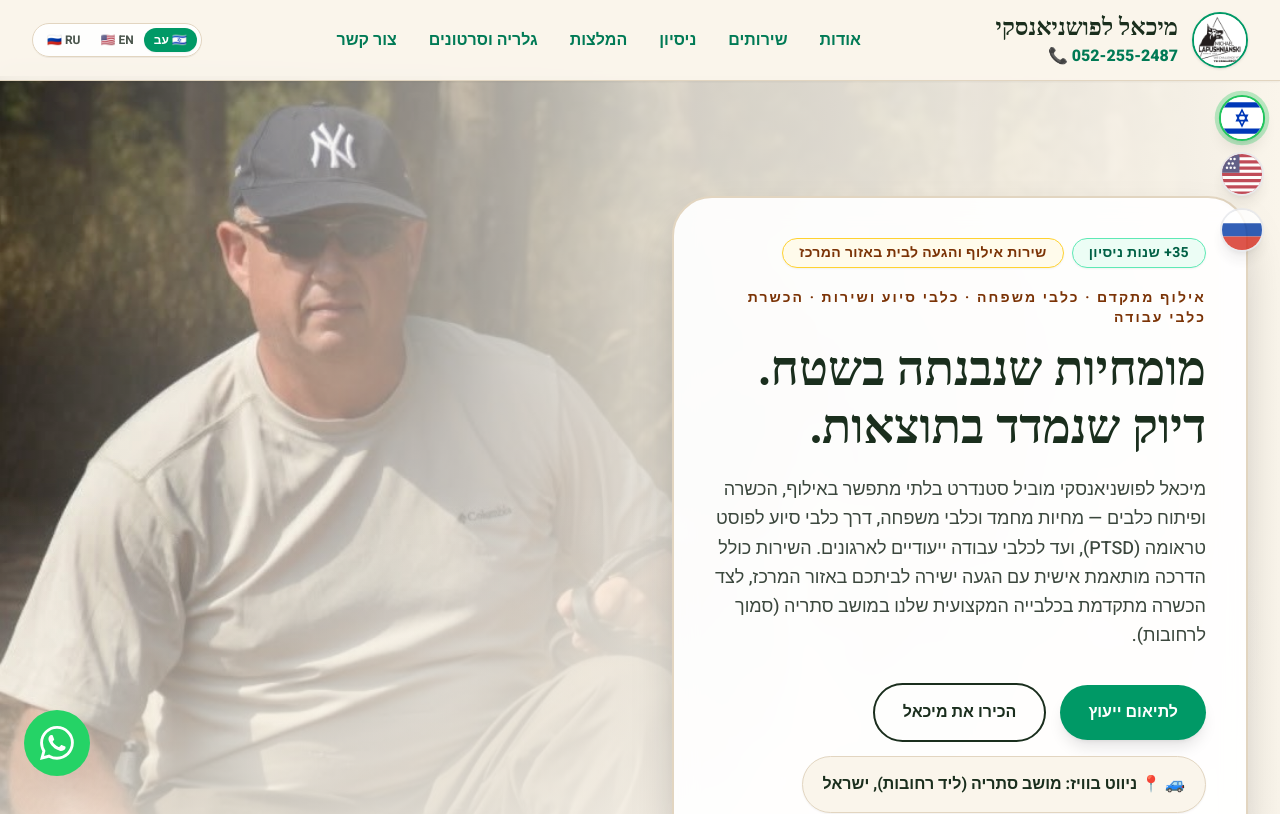
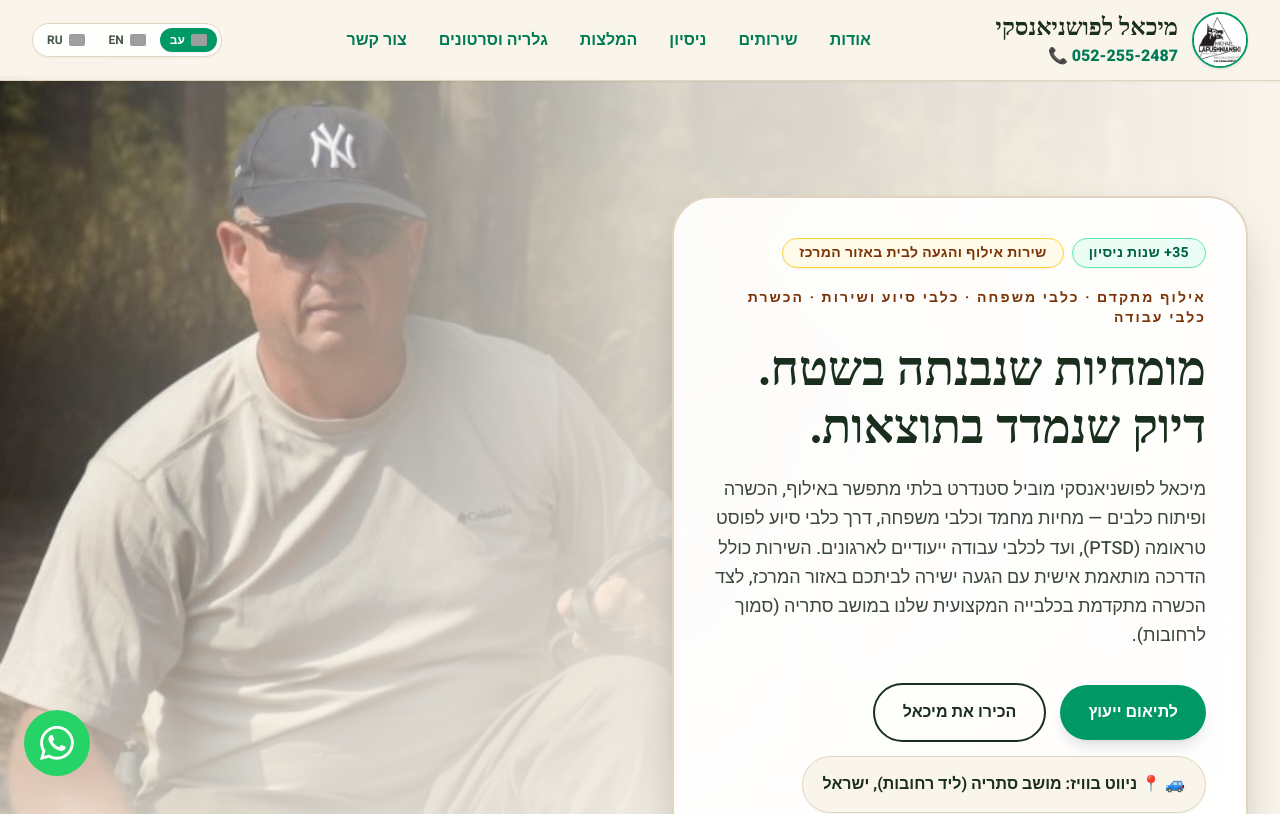
Before and after one commit to naorla/michael-website, a React (Vite) app: page / in a window 1280 px wide. Shown: the top 814 px of the page. Built offline with nearby package versions, Linux system fonts and the light colour scheme; grey boxes are pictures that could not be loaded; a web font is replaced by a local one.

Commit message:
third commit

```diff
--- a/src/App.tsx
+++ b/src/App.tsx
@@ -13,67 +13,10 @@ import { WhyUs } from "./components/WhyUs";
 import { LanguageProvider, useLanguage } from "./LanguageContext";
 
 function MainContent() {
-  const { t, lang, setLang } = useLanguage();
+  const { t } = useLanguage();
   return (
     <>
       <a className="skip-link" href="#main">{t('skipLink')}</a>
-
-      {/* מתג שפות עם דגלים צבעוניים אמיתיים */}
-      <div className="fixed top-24 start-4 z-50 flex flex-col gap-3">
-        {/* דגל ישראל */}
-        <button
-          onClick={() => setLang('he')}
-          title="עברית"
-          className={`w-11 h-11 rounded-full overflow-hidden shadow-lg transition-transform hover:scale-110 flex items-center justify-center bg-white border-2 ${
-            lang === 'he' ? 'border-gold ring-4 ring-gold/30 scale-105' : 'border-gray-200 opacity-80 hover:opacity-100'
-          }`}
-        >
-          <svg viewBox="0 0 32 32" className="w-full h-full object-cover">
-            <rect width="32" height="32" fill="#fff" />
-            <rect y="4" width="32" height="4" fill="#0038b8" />
-            <rect y="24" width="32" height="4" fill="#0038b8" />
-            <path d="M16 10 L20 18 L12 18 Z M16 22 L20 14 L12 14 Z" fill="none" stroke="#0038b8" strokeWidth="1.2" />
-          </svg>
-        </button>
-
-        {/* דגל ארה"ב (אנגלית) */}
-        <button
-          onClick={() => setLang('en')}
-          title="English"
-          className={`w-11 h-11 rounded-full overflow-hidden shadow-lg transition-transform hover:scale-110 flex items-center justify-center bg-white border-2 ${
-            lang === 'en' ? 'border-gold ring-4 ring-gold/30 scale-105' : 'border-gray-200 opacity-80 hover:opacity-100'
-          }`}
-        >
-          <svg viewBox="0 0 32 32" className="w-full h-full object-cover">
-            <rect width="32" height="32" fill="#b22234" />
-            <path d="M0 2.5h32v2.5H0zm0 5h32v2.5H0zm0 5h32v2.5H0zm0 5h32v2.5H0zm0 5h32v2.5H0zm0 5h32v2.5H0z" fill="#fff" />
-            <rect width="14" height="15" fill="#3c3b6e" />
-            <circle cx="4" cy="4" r="1" fill="#fff" />
-            <circle cx="7" cy="4" r="1" fill="#fff" />
-            <circle cx="10" cy="4" r="1" fill="#fff" />
-            <circle cx="5.5" cy="7.5" r="1" fill="#fff" />
-            <circle cx="8.5" cy="7.5" r="1" fill="#fff" />
-            <circle cx="4" cy="11" r="1" fill="#fff" />
-            <circle cx="7" cy="11" r="1" fill="#fff" />
-            <circle cx="10" cy="11" r="1" fill="#fff" />
-          </svg>
-        </button>
-
-        {/* דגל רוסיה */}
-        <button
-          onClick={() => setLang('ru')}
-          title="Русский"
-          className={`w-11 h-11 rounded-full overflow-hidden shadow-lg transition-transform hover:scale-110 flex items-center justify-center bg-white border-2 ${
-            lang === 'ru' ? 'border-gold ring-4 ring-gold/30 scale-105' : 'border-gray-200 opacity-80 hover:opacity-100'
-          }`}
-        >
-          <svg viewBox="0 0 32 32" className="w-full h-full object-cover">
-            <rect width="32" height="10.6" fill="#fff" />
-            <rect y="10.6" width="32" height="10.6" fill="#0039a6" />
-            <rect y="21.2" width="32" height="10.8" fill="#d52b1e" />
-          </svg>
-        </button>
-      </div>
 
       {/* כפתור וואטסאפ צף */}
       <a
@@ -105,6 +48,7 @@ function MainContent() {
     </>
   );
 }
+
 export default function App() {
   return (
     <LanguageProvider>
--- a/src/components/Navbar.tsx
+++ b/src/components/Navbar.tsx
@@ -16,10 +16,10 @@ export function Navbar() {
 
   return (
     <header className="fixed top-0 inset-x-0 z-50 bg-[#FAF5EB]/95 backdrop-blur-md border-b border-[#E2D5C0] shadow-xs">
-      <div className="max-w-7xl mx-auto px-4 sm:px-6 lg:px-8 h-20 flex items-center justify-between gap-2 sm:gap-4">
+      <div className="max-w-7xl mx-auto px-3 sm:px-6 lg:px-8 h-20 flex items-center justify-between gap-2 sm:gap-4">
 
-        {/* צד ימין / שמאל לפי שפה: לוגו ופרטי המותג */}
-        <a href="#top" className="flex items-center gap-2.5 sm:gap-3.5 group shrink-0">
+        {/* לוגו ופרטי המותג */}
+        <a href="#top" className="flex items-center gap-2 sm:gap-3.5 group shrink-0">
           <img
             src="/logo.jpg"
             alt="מיכאל לפושניאנסקי לוגו"
@@ -45,8 +45,8 @@ export function Navbar() {
           </div>
         </a>
 
-        {/* קישורי ניווט ממורכזים בירוק למחשב (כולל המלצות) */}
-        <nav className="hidden lg:flex flex-1 items-center justify-center gap-6 xl:gap-8">
+        {/* קישורי ניווט ממורכזים בירוק למחשב */}
+        <nav className="hidden lg:flex flex-1 items-center justify-center gap-5 xl:gap-8">
           {navLinks.map((link) => (
             <a
               key={link.href}
@@ -58,43 +58,46 @@ export function Navbar() {
           ))}
         </nav>
 
-        {/* אזור כפתורי השפות והמובייל - מסודר ואלגנטי */}
-        <div className="flex items-center gap-2">
-          {/* בורר שפות קומפקטי מובנה ב-Navbar (חוסך את הצורך בדגלים צפים שמסתירים את התמונה) */}
-          <div className="flex items-center bg-white/90 p-1 rounded-full border border-[#E2D5C0] shadow-2xs">
+        {/* בורר שפות + כפתור מובייל */}
+        <div className="flex items-center gap-1.5 sm:gap-3">
+
+          {/* בורר שפות עם דגלי SVG שנטענים בכל מחשב ובכל מכשיר */}
+          <div className="flex items-center bg-white/90 p-1 rounded-full border border-[#E2D5C0] shadow-xs gap-1">
             <button
               onClick={() => setLang('he')}
-              className={`px-2 py-0.5 sm:px-2.5 sm:py-1 text-xs font-bold rounded-full transition-all ${
-                lang === 'he' ? 'bg-emerald-600 text-white shadow-xs' : 'text-[#4a554c] hover:text-[#1a2e1d]'
+              className={`flex items-center gap-1.5 px-2.5 py-1 text-xs font-bold rounded-full transition-all ${
+                lang === 'he' ? 'bg-emerald-600 text-white shadow-xs' : 'text-[#4a554c] hover:text-[#1a2e1d] hover:bg-black/5'
               }`}
-              title="עברית"
             >
-              🇮🇱 עב
+              <img src="https://flagcdn.com/w20/il.png" alt="עברית" className="w-4 h-3 rounded-xs object-cover" />
+              <span>עב</span>
             </button>
+
             <button
               onClick={() => setLang('en')}
-              className={`px-2 py-0.5 sm:px-2.5 sm:py-1 text-xs font-bold rounded-full transition-all ${
-                lang === 'en' ? 'bg-emerald-600 text-white shadow-xs' : 'text-[#4a554c] hover:text-[#1a2e1d]'
+              className={`flex items-center gap-1.5 px-2.5 py-1 text-xs font-bold rounded-full transition-all ${
+                lang === 'en' ? 'bg-emerald-600 text-white shadow-xs' : 'text-[#4a554c] hover:text-[#1a2e1d] hover:bg-black/5'
               }`}
-              title="English"
             >
-              🇺🇸 EN
+              <img src="https://flagcdn.com/w20/us.png" alt="English" className="w-4 h-3 rounded-xs object-cover" />
+              <span>EN</span>
             </button>
+
             <button
               onClick={() => setLang('ru')}
-              className={`px-2 py-0.5 sm:px-2.5 sm:py-1 text-xs font-bold rounded-full transition-all ${
-                lang === 'ru' ? 'bg-emerald-600 text-white shadow-xs' : 'text-[#4a554c] hover:text-[#1a2e1d]'
+              className={`flex items-center gap-1.5 px-2.5 py-1 text-xs font-bold rounded-full transition-all ${
+                lang === 'ru' ? 'bg-emerald-600 text-white shadow-xs' : 'text-[#4a554c] hover:text-[#1a2e1d] hover:bg-black/5'
               }`}
-              title="Русский"
             >
-              🇷🇺 RU
+              <img src="https://flagcdn.com/w20/ru.png" alt="Русский" className="w-4 h-3 rounded-xs object-cover" />
+              <span>RU</span>
             </button>
           </div>
 
-          {/* כפתור תפריט מובייל נגיש וברור */}
+          {/* כפתור תפריט מובייל */}
           <button
             onClick={() => setMobileMenuOpen(!mobileMenuOpen)}
-            className="lg:hidden p-2 rounded-xl text-[#1a2e1d] bg-white/70 border border-[#E2D5C0] hover:bg-black/5 transition-colors"
+            className="lg:hidden p-2 rounded-xl text-[#1a2e1d] bg-white/80 border border-[#E2D5C0] hover:bg-black/5 transition-colors"
             aria-label="תפריט ניווט"
           >
             <svg className="w-6 h-6" fill="none" stroke="currentColor" viewBox="0 0 24 24">
@@ -111,7 +114,7 @@ export function Navbar() {
 
       {/* תפריט מובייל נפתח */}
       {mobileMenuOpen && (
-        <div className="lg:hidden bg-[#FAF5EB] border-b border-[#E2D5C0] px-6 py-5 space-y-3.5 shadow-lg">
+        <div className="lg:hidden bg-[#FAF5EB] border-b border-[#E2D5C0] px-6 py-5 space-y-3.5 shadow-xl">
           {navLinks.map((link) => (
             <a
               key={link.href}
```
